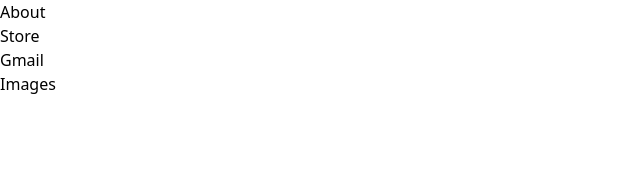
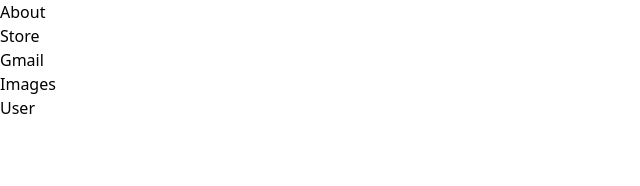
Before and after one commit to NwaguChima/Google_hub, a Next.js app: page / in a window 1280 px wide. Shown: the top 186 px of the page, without its empty margins (0-640 px from the left). Built offline with nearby package versions, Linux system fonts and the light colour scheme.

Commit message:
setup user component

```diff
--- a/components/Header.js
+++ b/components/Header.js
@@ -1,4 +1,5 @@
 import React from "react";
+import User from "./User";
 
 const Header = () => {
   return (
@@ -10,6 +11,7 @@
       <div>
         <p>Gmail</p>
         <p>Images</p>
+        <User />
       </div>
     </header>
   );
--- /dev/null
+++ b/components/User.js
@@ -0,0 +1,7 @@
+import React from "react";
+
+const User = () => {
+  return <div>User</div>;
+};
+
+export default User;
```
